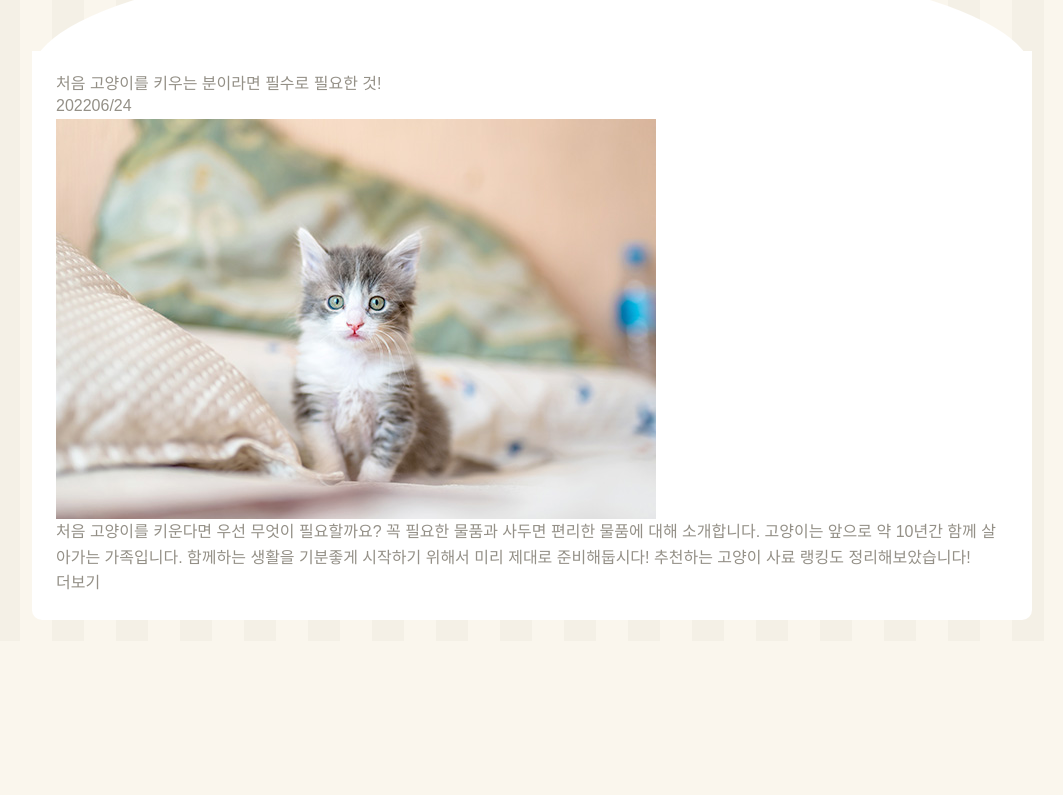
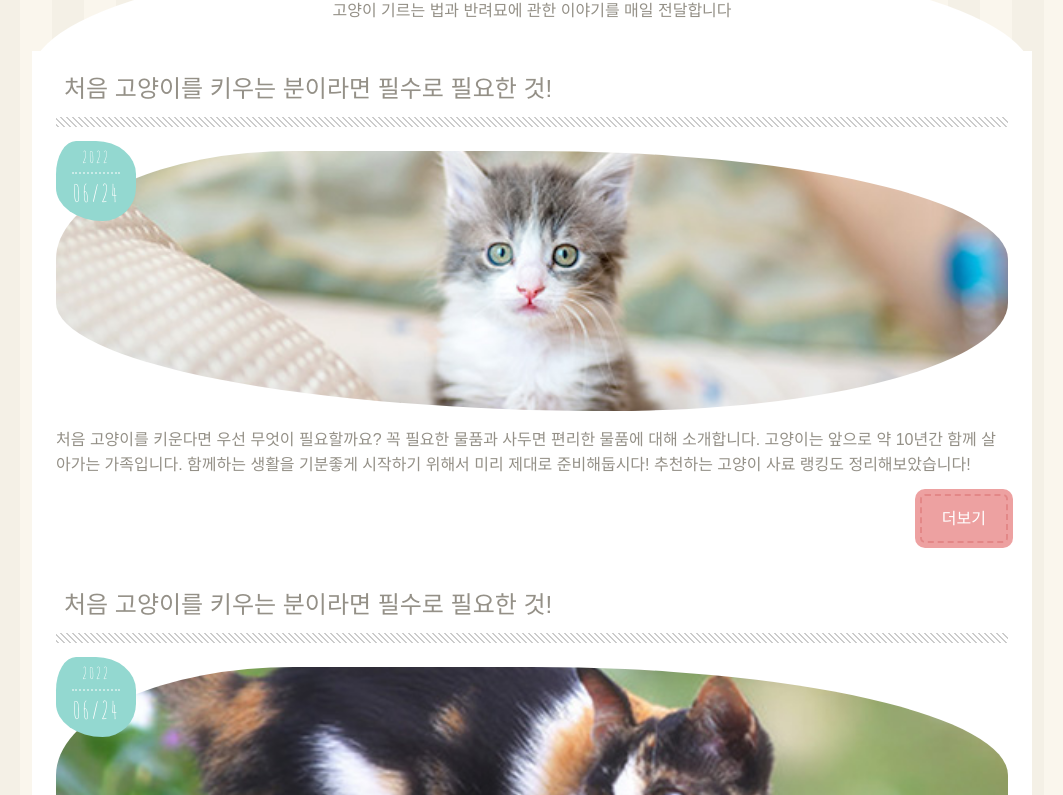
Before and after one commit to ehdrn3020/publishing_31_example, a plain HTML site: page 08.cat_blog/index.html in a window 1280 px wide. Shown: the part 159-954 px from the top of the page, without its empty margins (108-1171 px from the left). Before the commit the page ends 800 px from the top, so only its background shows below. Drawn offline with Linux system fonts and the light colour scheme; some packages are replaced by stand-ins of ours.

Commit message:
20220625 add article

```diff
--- a/08.cat_blog/css/style.css
+++ b/08.cat_blog/css/style.css
@@ -30,3 +30,99 @@ header {
     background: url('../images/header.svg') no-repeat center top/cover;
     height: 170px;
 }
+.page-title {
+    font-size: 3.75rem;
+    text-align: center;
+    font-family: 'Amatic SC', cursive;
+    padding-top: 2rem;
+    margin: 1rem 0;
+}
+.page-desc {
+    font-size: 1rem;
+    margin-bottom: 0;
+    text-align: center;
+}
+/* MAIN */
+main {
+    margin-bottom: 3rem;
+    background: #fff;
+    border-radius: 10px;
+}
+.post-home {
+    margin-bottom: 3rem;
+}
+.post-title {
+    margin-bottom: 1.5rem;
+    padding-bottom: 10px;
+    background-image: linear-gradient(45deg, #fff 30%, #ccc 30%, #ccc 50%, #fff 50%, #fff 80%, #ccc 80%, #ccc 100%);
+    background-size: 6px 6px;
+}
+.post-title h2 {
+    background: #fff;
+    padding: 0 .5rem .875rem;
+    font-size: 1.5rem;
+}
+.post-title a {
+    color: #949087;
+    text-decoration: none;
+}
+.post-title a:hover {
+    color: #605c55;
+}
+.post-thumb {
+    margin: 0 0 1rem 0;
+    position: relative;
+}
+.post-date {
+    font-size: 1.5rem;
+    letter-spacing: .1rem;
+    font-family: 'Amatic SC', cursive;
+    background: #93d8d0;
+    border-radius: 30% 60% 50% 70%/50%;
+    color: #fff;
+    text-align: center;
+    position: absolute;
+    left: 0;
+    top: -10px;
+    width: 80px;
+    height: 80px;
+}
+.post-date span {
+    border-bottom: 2px rgba(255,255,255,.5) dotted;
+    padding-bottom: 2px;
+    display: block;
+    width: 60%;
+    margin: 4px auto 0;
+    font-size: 1rem;
+}
+.post-img {
+    border-radius: 30% 60% 50% 70% / 50%;
+    width: 100%;
+    height: 260px;
+    object-fit: cover;
+}
+.btn {
+    text-align: right;
+    margin-top: 1rem;
+}
+.btn a {
+    color: #fff;
+    padding: 10px 20px;
+    background: #eda1a1;
+    box-shadow: 0 0 0 5px #eda1a1;;
+    border: 2px dashed #e38787;
+    border-radius: 5px;
+    text-decoration: none;
+    display: inline-block;
+}
+.btn a:hover {
+    color: #fff;
+    background: #e38787;
+    box-shadow: 0 0 0 5px #e38787;
+    border: 2px dashed #eda1a1;
+}
+
+
+article p {
+    margin-bottom: 1rem;
+}
--- a/08.cat_blog/index.html
+++ b/08.cat_blog/index.html
@@ -17,18 +17,18 @@
 </head>
 <body>
     <header>
-        <h1>CAT BLOG</h1>
-        <p>고양이 기르는 법과 반려묘에 관한 이야기를 매일 전달합니다</p>
+        <h1 class="page-title">CAT BLOG</h1>
+        <p class="page-desc">고양이 기르는 법과 반려묘에 관한 이야기를 매일 전달합니다</p>
     </header>
     <div class="container">
         <main>
-            <article>
-                <div>
+            <article class="post-home">
+                <div class="post-title">
                     <h2><a href="#">처음 고양이를 키우는 분이라면 필수로 필요한 것!</a></h2>
                 </div>
-                <div>
-                    <p><span>2022</span>06/24</p>
-                    <img src="images/cat1.jpg"></img>
+                <div class="post-thumb">
+                    <p class="post-date"><span>2022</span>06/24</p>
+                    <img class="post-img" src="images/cat1.jpg"></img>
                 </div>
                 <p>
                     처음 고양이를 키운다면 우선 무엇이 필요할까요?
@@ -37,11 +37,59 @@
                     함께하는 생활을 기분좋게 시작하기 위해서 미리 제대로 준비해둡시다!
                     추천하는 고양이 사료 랭킹도 정리해보았습니다!
                 </p>
-                <p><a href="#">더보기</a></p>
+                <p class="btn"><a href="#">더보기</a></p>
             </article>
-            <article></article>
-            <article></article>
-            <article></article>
+            <article>
+                <div class="post-title">
+                    <h2><a href="#">처음 고양이를 키우는 분이라면 필수로 필요한 것!</a></h2>
+                </div>
+                <div class="post-thumb">
+                    <p class="post-date"><span>2022</span>06/24</p>
+                    <img class="post-img" src="images/cat2.jpg"></img>
+                </div>
+                <p>
+                    처음 고양이를 키운다면 우선 무엇이 필요할까요?
+                    꼭 필요한 물품과 사두면 편리한 물품에 대해 소개합니다.
+                    고양이는 앞으로 약 10년간 함께 살아가는 가족입니다.
+                    함께하는 생활을 기분좋게 시작하기 위해서 미리 제대로 준비해둡시다!
+                    추천하는 고양이 사료 랭킹도 정리해보았습니다!
+                </p>
+                <p class="btn"><a href="#">더보기</a></p>
+            </article>
+            <article>
+                <div class="post-title">
+                    <h2><a href="#">처음 고양이를 키우는 분이라면 필수로 필요한 것!</a></h2>
+                </div>
+                <div class="post-thumb">
+                    <p class="post-date"><span>2022</span>06/24</p>
+                    <img class="post-img" src="images/cat3.jpg"></img>
+                </div>
+                <p>
+                    처음 고양이를 키운다면 우선 무엇이 필요할까요?
+                    꼭 필요한 물품과 사두면 편리한 물품에 대해 소개합니다.
+                    고양이는 앞으로 약 10년간 함께 살아가는 가족입니다.
+                    함께하는 생활을 기분좋게 시작하기 위해서 미리 제대로 준비해둡시다!
+                    추천하는 고양이 사료 랭킹도 정리해보았습니다!
+                </p>
+                <p class="btn"><a href="#">더보기</a></p>
+            </article>
+            <article>
+                <div class="post-title">
+                    <h2><a href="#">처음 고양이를 키우는 분이라면 필수로 필요한 것!</a></h2>
+                </div>
+                <div class="post-thumb">
+                    <p class="post-date"><span>2022</span>06/24</p>
+                    <img class="post-img" src="images/cat4.jpg"></img>
+                </div>
+                <p>
+                    처음 고양이를 키운다면 우선 무엇이 필요할까요?
+                    꼭 필요한 물품과 사두면 편리한 물품에 대해 소개합니다.
+                    고양이는 앞으로 약 10년간 함께 살아가는 가족입니다.
+                    함께하는 생활을 기분좋게 시작하기 위해서 미리 제대로 준비해둡시다!
+                    추천하는 고양이 사료 랭킹도 정리해보았습니다!
+                </p>
+                <p class="btn"><a href="#">더보기</a></p>
+            </article>
             <ul></ul>
         </main>
         <aside>
```
